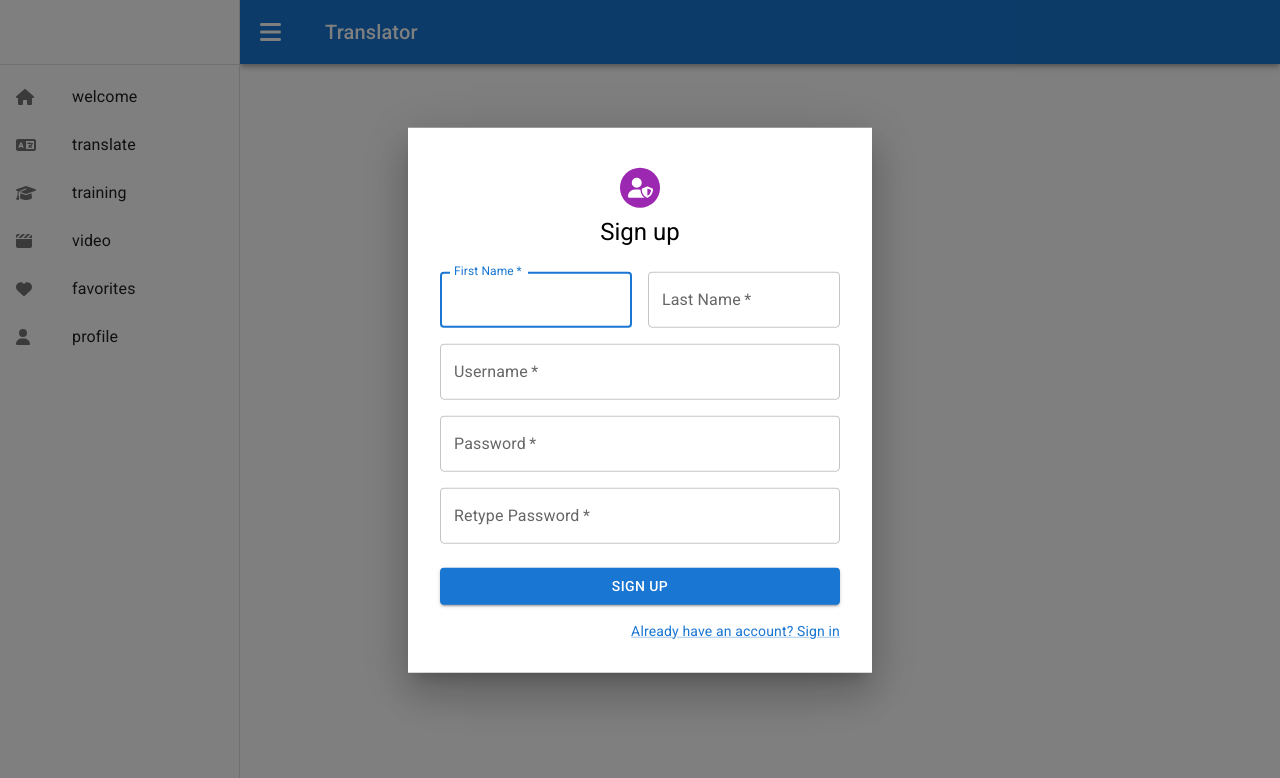
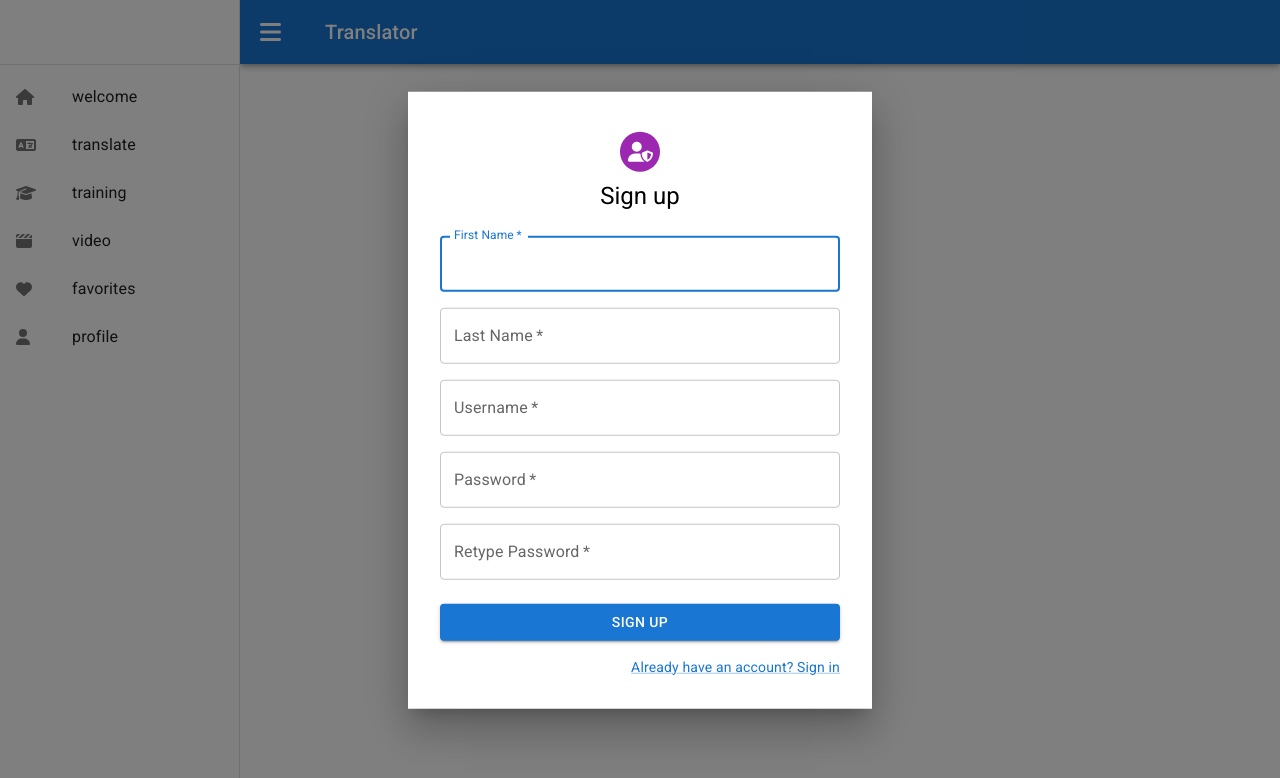
Before and after one commit to lorweth/translator-app, a React app: page /signup in a window 1280 px wide. Shown: the top 778 px of the page. Built offline with nearby package versions, Linux system fonts and the light colour scheme; what react-redux-loading-bar would draw is missing.

Commit message:
Auto open sign in page

```diff
--- a/src/components/SignUpModal/SignUpModal.tsx
+++ b/src/components/SignUpModal/SignUpModal.tsx
@@ -67,7 +67,7 @@ const SignUpModal = (props: ISignUpModalProps) => {
         )}
         <Box component="form" noValidate onSubmit={handleSubmit} sx={{ mt: 3 }}>
           <Grid container spacing={2}>
-            <Grid item xs={12} sm={6}>
+            <Grid item xs={12}>
               <TextField
                 autoComplete="given-name"
                 name="firstname"
@@ -78,7 +78,7 @@ const SignUpModal = (props: ISignUpModalProps) => {
                 autoFocus
               />
             </Grid>
-            <Grid item xs={12} sm={6}>
+            <Grid item xs={12}>
               <TextField
                 required
                 fullWidth
--- a/src/pages/WelcomePage/WelcomePage.tsx
+++ b/src/pages/WelcomePage/WelcomePage.tsx
@@ -1,17 +1,25 @@
 import { Button } from '@mui/material';
-import React, { useEffect } from 'react';
+import React, { useEffect, useState } from 'react';
 import { Outlet, useNavigate, useParams } from 'react-router-dom';
 import { useAppDispatch, useAppSelector } from 'src/configs/store';
 import { getAccount, logout } from 'src/reducers/authentication';
+import { Storage } from 'src/util/storage-util';
 
 const Welcome = () => {
   const dispatch = useAppDispatch();
   const navigate = useNavigate();
   const { username, firstName, lastName } = useAppSelector(state => state.authentication.account);
+  const [isLoggedIn, setIsLoggedIn] = useState(
+    Storage.local.get('authToken') || Storage.session.get('authToken')
+  );
   const isAuthenticated = useAppSelector(state => state.authentication.isAuthenticated);
 
   useEffect(() => {
-    dispatch(getAccount());
+    if (isLoggedIn) {
+      dispatch(getAccount());
+    } else {
+      navigate('/login');
+    }
   }, []);
 
   return (
@@ -30,9 +38,7 @@ const Welcome = () => {
             Please Signin!
           </Button>
           <p>If you not have a account</p>
-          <Button variant="outlined" color="secondary" onClick={() => navigate('/signup')}>
-            Please Signup!
-          </Button>
+          <Button onClick={() => navigate('/signup')}>Please Signup!</Button>
         </div>
       )}
     </div>
```
